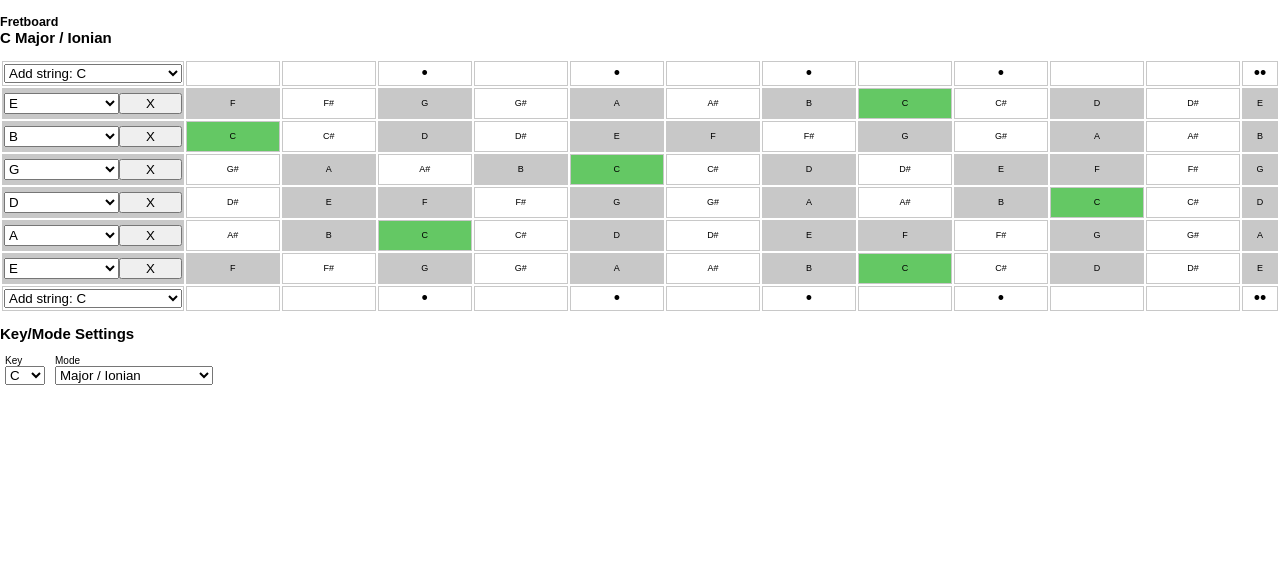
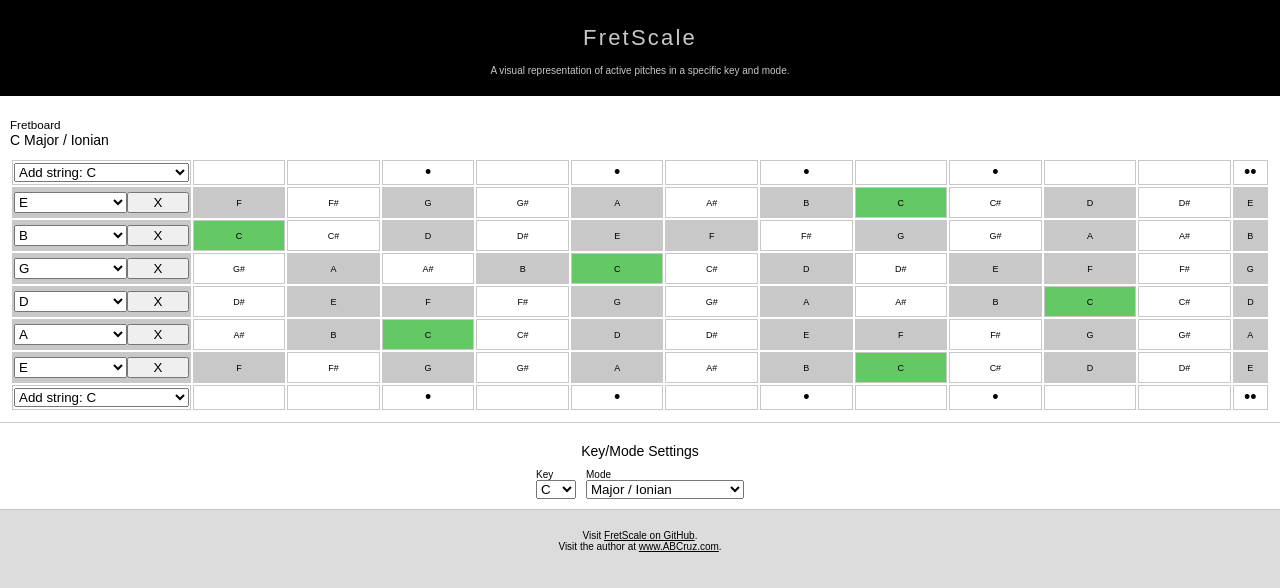
Before and after one commit to samhain13/fretscale-view, a React (Create React App) app: page / in a window 1280 px wide. Shown: the top 588 px of the page. Built offline with nearby package versions, Linux system fonts and the light colour scheme.

Commit message:
cosmetic improvements

```diff
--- a/public/index.html
+++ b/public/index.html
@@ -9,9 +9,22 @@
         <title>FretScale</title>
     </head>
     <body>
+        <header>
+            <h1>FretScale</h1>
+            <p>
+                A visual representation of active pitches in a specific key and mode.
+            </p>
+        </header>
         <noscript>
-          You need to enable JavaScript to run this app.
+            You need to enable JavaScript to run this app.
         </noscript>
         <div id="root"></div>
+        <footer>
+            <p>
+                Visit <a href="https://github.com/samhain13/fretscale-view">FretScale on GitHub</a>.
+                <br />
+                Visit the author at <a href="https://www.abcruz.com">www.ABCruz.com</a>.
+            </p>
+        </footer>
     </body>
 </html>
--- a/src/index.css
+++ b/src/index.css
@@ -1,9 +1,48 @@
 body {
+    background: rgb(220,220,220);
+    font-family: sans-serif;
+    font-size: 62.5%;
     margin: 0;
     padding: 0;
-  font-family: sans-serif;
-  font-size: 62.5%;
 }
+    body > header {
+        background: rgb(0,0,0);
+        color: rgb(200,200,200);
+        padding: 10px;
+        text-align: center;
+    }
+    body > footer {
+        padding: 10px;
+        text-align: center;
+    }
+
+section {
+    background: rgb(255,255,255);
+    border-bottom: 1px rgb(200,200,200) solid;
+    padding: 10px;
+}
+
+h1 {
+    font-size: 2.2em;
+    font-weight: normal;
+    letter-spacing: 0.1em;
+}
+
+h2 {
+    font-size: 1.4em;
+    font-weight: normal;
+    margin: 0px;
+    padding: 10px 0px;
+}
+
+a:link, a:visited {
+    color: rgb(0,0,0);
+}
+
+a:focus, a:hover {
+    text-decoration: none;
+}
+
 
 .active-pitch {
     background: rgb(200,200,200);
@@ -17,17 +56,23 @@ body {
     display: inline-block;
     padding: 0px 5px;
 }
+
 .tuner-form {
     display: flex;
     width: 100%;
 }
+
 .tuner-form > select {
     flex-grow: 2;
 }
+
 .tuner-form > input {
     flex-grow: 1;
 }
 
+#fretboard {
+    min-width: 420px;
+}
     #fretboard table {
         font-size: 0.9em;
         overflow: auto;
@@ -47,3 +92,11 @@ body {
         font-size: 2em;
         height: 1em;
     }
+
+#key-settings {
+    text-align: center;
+}
+    #key-settings form {
+        display: inline-block;
+        text-align: left;
+    }
```
Lines whose indentation alone changed are shown as unchanged.
